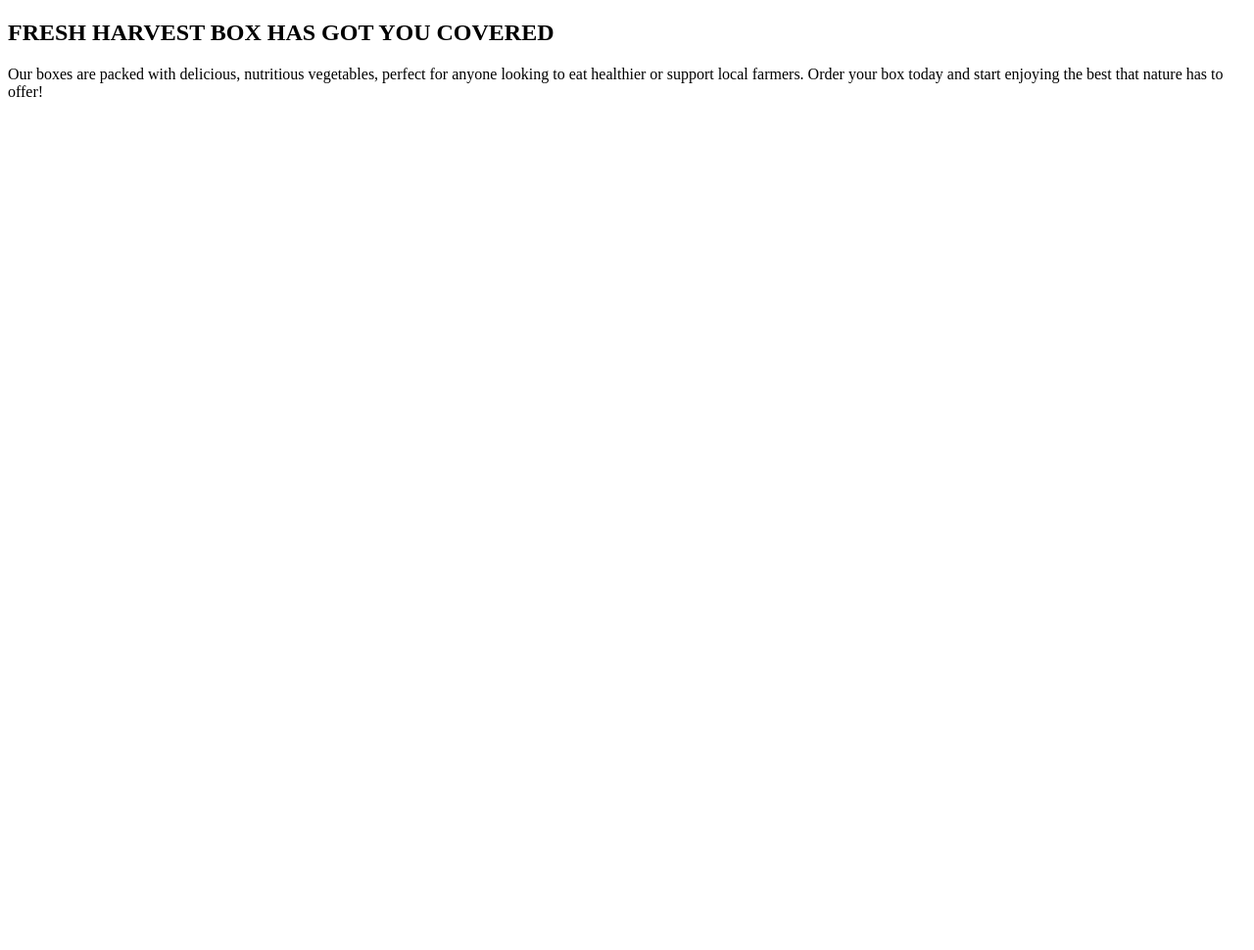
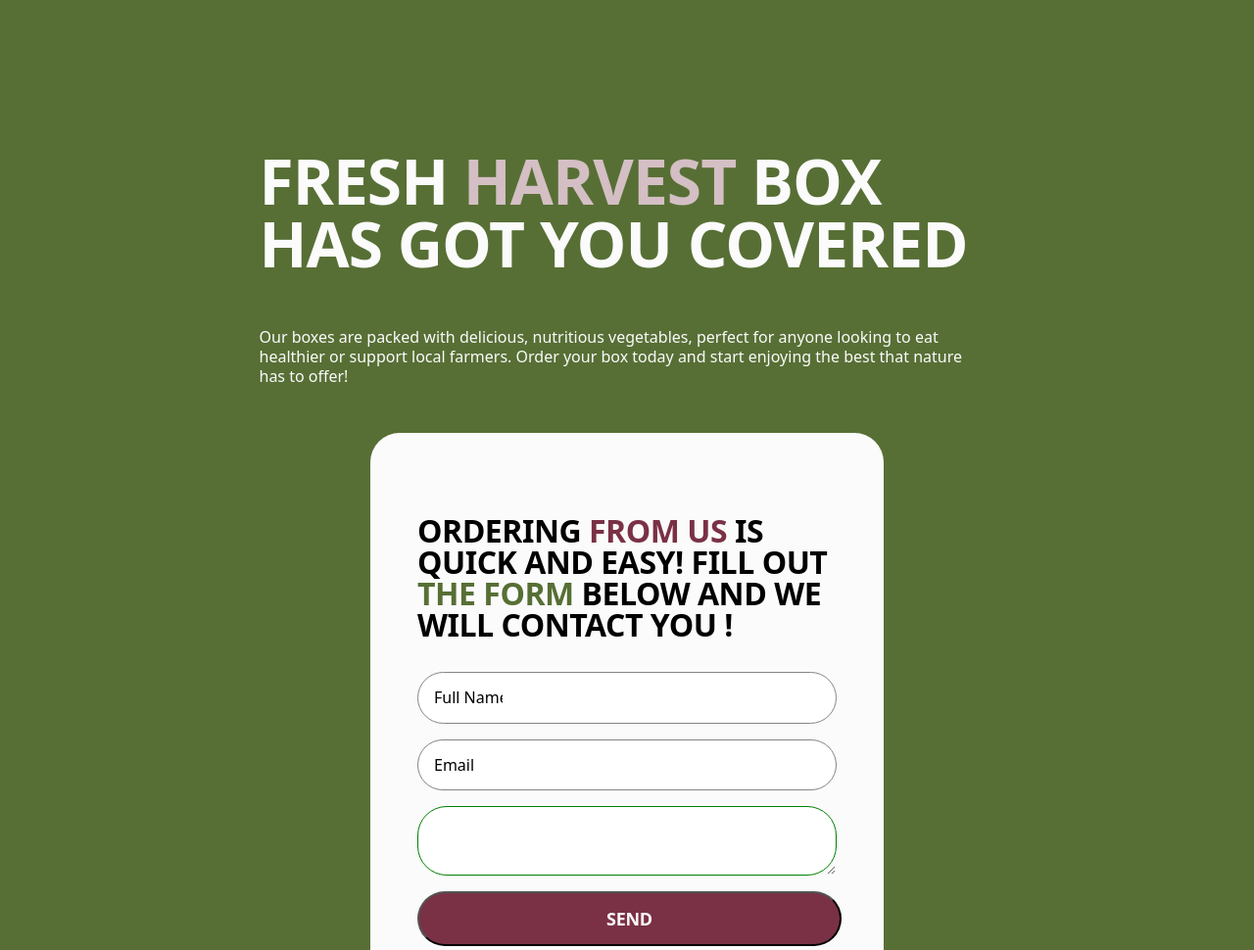
Before and after one commit to Code-Brotherhood/Green_Harvest, a plain HTML site: page partial/main/yourorder.html in a window 1280 px wide. Shown: the top 970 px of the page at 98% size. Before the commit the page ends 800 px from the top, so only its background shows below. Drawn offline with nearby package versions, Linux system fonts and the light colour scheme.

Commit message:
ozgenupdate

```diff
--- a/partial/css/styles.css
+++ b/partial/css/styles.css
@@ -0,0 +1,169 @@
+.your-order{
+    background: rgba(87, 111, 53, 1);
+    width: Hug (1,280px)px;
+    height: Hug (1,036px)px;
+    top: 3908px;
+    padding: 100px 0px 0px 0px;
+    gap: 52px;
+    opacity: 0px;
+    display: flex;
+    align-items: center;
+    justify-content: center;
+    flex-direction: column;
+}
+
+.your-order .text-fresh_title{
+font-family: "Inter Tight" sans-serif;
+font-size: 64px;
+font-weight: 600;
+line-height: 64px;
+letter-spacing: -0.015em;
+text-align: left;
+text-underline-position: from-font;
+text-decoration-skip-ink: none;
+width: 751px;
+color:  rgba(251, 251, 251, 1);
+;
+}
+
+.text-fresh_title .harvest-span{
+    color: rgba(212, 191, 196, 1);
+}
+
+.text-fresh_text{
+width: 742px;
+height: 40px;
+gap: 0px;
+opacity: 0px;
+font-family: "Inter Tight"sans-serif;
+font-size: 16px;
+font-weight: 500;
+line-height: 20px;
+text-align: left;
+text-underline-position:"from-font";
+text-decoration-skip-ink: none;
+color:  rgba(251, 251, 251, 1);
+}
+
+.form{
+    width: 524px;
+    height: 592px;
+    padding: 52px 48px 52px 48px;
+    gap: 10px;
+    border-radius: 30px;
+    opacity: 0px;
+    background: rgba(251, 251, 251, 1);
+
+}
+
+.form-text{
+width: 428px;
+height: 128px;
+gap: 0px;
+opacity: 0px;
+font-family: "Inter Tight"sans-serif;
+font-size: 32px;
+font-weight: 600;
+line-height: 32px;
+letter-spacing: -0.015em;
+text-align: left;
+text-underline-position:"from-font" ;
+text-decoration-skip-ink: none;
+text-transform: uppercase;
+}
+
+.form-us{
+    color: rgba(122, 49, 69, 1);
+}
+
+.the-form{
+    color: rgba(87, 111, 53, 1);
+}
+
+.form-modal .input-btn  {
+width: 100%;
+padding: 16px 340px 16px 16px;
+column-gap:16px;
+border-radius: 30px;
+border: 1px;
+flex-direction: column;
+display: flex;
+align-items: center;
+border: 1px solid
+rgba(133, 133, 133, 1);
+color:rgba(20, 20, 20, 1);
+/* margin-top: 52px; */
+margin-bottom: 16px;
+outline: none;
+}
+
+.form-modal .input-btn p{
+        margin: 0;
+}
+
+.input-btn::placeholder{
+    color: black;
+}
+
+.input-btn:focus{
+    border-color: brown;
+}
+
+.input-btn:not(:placeholder-shown):invalid{
+    border-color: red;
+}
+
+.input-btn:not(:placeholder-shown):valid{
+    border-color: green;
+}
+
+.text-valid,
+.text-invalid {
+  font-size: 14px;
+  padding-left: 20px;
+  margin-top: 4px;
+  display: none;
+}
+
+.text-valid {
+  color: green;
+}
+
+.text-invalid {
+  color: red;
+}
+
+.input-btn:not(:placeholder-shown):valid ~
+.text-valid {
+    display: block;
+}
+
+.input-btn:not(:placeholder-shown):invalid ~
+.text-invalid {
+    display: block;
+}
+
+.form-modal_btn{
+    width: Fixed (428px)px;
+height: Hug (52px)px;
+padding: 16px 191px 16px 191px;
+gap: 10px;
+border-radius: 30px;
+opacity: 0px;
+background: rgba(122, 49, 69, 1);
+color: rgba(251, 251, 251, 1);
+font-family: "Inter Tight"sans-serif;
+font-size: 18px;
+font-weight: 600;
+line-height: 20px;
+letter-spacing: -0.015em;
+text-align: left;
+text-underline-position: "from-font";
+text-decoration-skip-ink: none;
+text-transform: uppercase;
+}
+
+.form-modal_btn:hover{
+    background-color: #FBFBFB;
+    color: #7a3145;
+}
--- a/partial/main/yourorder.html
+++ b/partial/main/yourorder.html
@@ -3,13 +3,21 @@
 <head>
     <meta charset="UTF-8">
     <meta name="viewport" content="width=device-width, initial-scale=1.0">
+    <link rel="stylesheet" href="https://cdnjs.cloudflare.com/ajax/libs/modern-normalize/3.0.1/modern-normalize.min.css"
+        integrity="sha512-q6WgHqiHlKyOqslT/lgBgodhd03Wp4BEqKeW6nNtlOY4quzyG3VoQKFrieaCeSnuVseNKRGpGeDU3qPmabCANg=="
+        crossorigin="anonymous" referrerpolicy="no-referrer" />
+    <link rel="preconnect" href="https://fonts.googleapis.com" />
+    <link rel="preconnect" href="https://fonts.gstatic.com" crossorigin />
+    <link href="https://fonts.googleapis.com/css2?family=Inter+Tight:ital,wght@0,100..900;1,100..900&display=swap"
+        rel="stylesheet" />
+    <link rel="stylesheet" href="../css/styles.css" />
     <title>Document</title>
 </head>
 <body>
     <section class="your-order">
         <div class="text-fresh">
             <h2 class="text-fresh_title">FRESH
-                <span class="Harvest">HARVEST</span>
+                <span class="harvest-span">HARVEST</span>
                 BOX HAS GOT YOU COVERED</h2>
             </h2>
             <p class="text-fresh_text">Our boxes are packed with delicious, nutritious vegetables, perfect for anyone looking to eat healthier or
@@ -17,10 +25,40 @@
             </p>
         </div>
         <div class="form">
-
+            <h3 class="form-text">Ordering <span class="form-us">from us</span> is quick
+                and easy! Fill out <span class="the-form">the form</span> below and we will contact you !</h3>
+            <form action="#" class="form-modal">
+                <!-- <label class="form-modal_label" for="user.name" ></label> -->
+                    <input  class="input-btn" placeholder="Full Name"
+                    type="text"  required
+                     />
+                <!-- <label class="form-modal_label" for="email"></label> -->
+                     <input class="input-btn"
+                     type="email" placeholder="Email"
+                     pattern="([A-z0-9_.-]{1,})@([A-z0-9_.-]{1,}).([A-z]{2,8})") required
+                      >
+                      <p class="text-valid">Başarili</p>
+                      <p class="text-invalid">Geçersiz e-posta, tekrar deneyin</p>
+                <!-- <label class="form-modal_label" for="user-comment"> -->
+                    <textarea class="input-btn" placeholder="Comment" required>
+                    </textarea>
+                </label>
+                <button class="form-modal_btn" type="submit">Send</button>
+            </form>
         </div>
         <div class="image-social">
-
+            <img src="../images/youorders.png"
+            srcset="../images/youorders.png,
+            ../images/youorders@2x.png 2x,
+             ../images/youorders@3x.png 3x"
+            alt="vitamin Drink"
+            width="295"/>
+            <p >Follow us on our social networks:</p>
+            <ul class="social-link">
+                <li class="text-link"><a href="https://www.instagram.com/goit.turkiye/">instagram</a></li>
+                <li class="text-link"><a href="https://m.youtube.com/@GoITTurkey">youtube</a></li>
+                <li class="text-link"><a href="https://www.facebook.com/people/GOIT-T%C3%BCrkiye/61558036560161/">facebook</a></li>
+            </ul>
         </div>
     </section>
 </body>
```
Also changed, not shown: partial/images/youorders.png (added), partial/images/youorders@2x.png (added), 1 other file.
